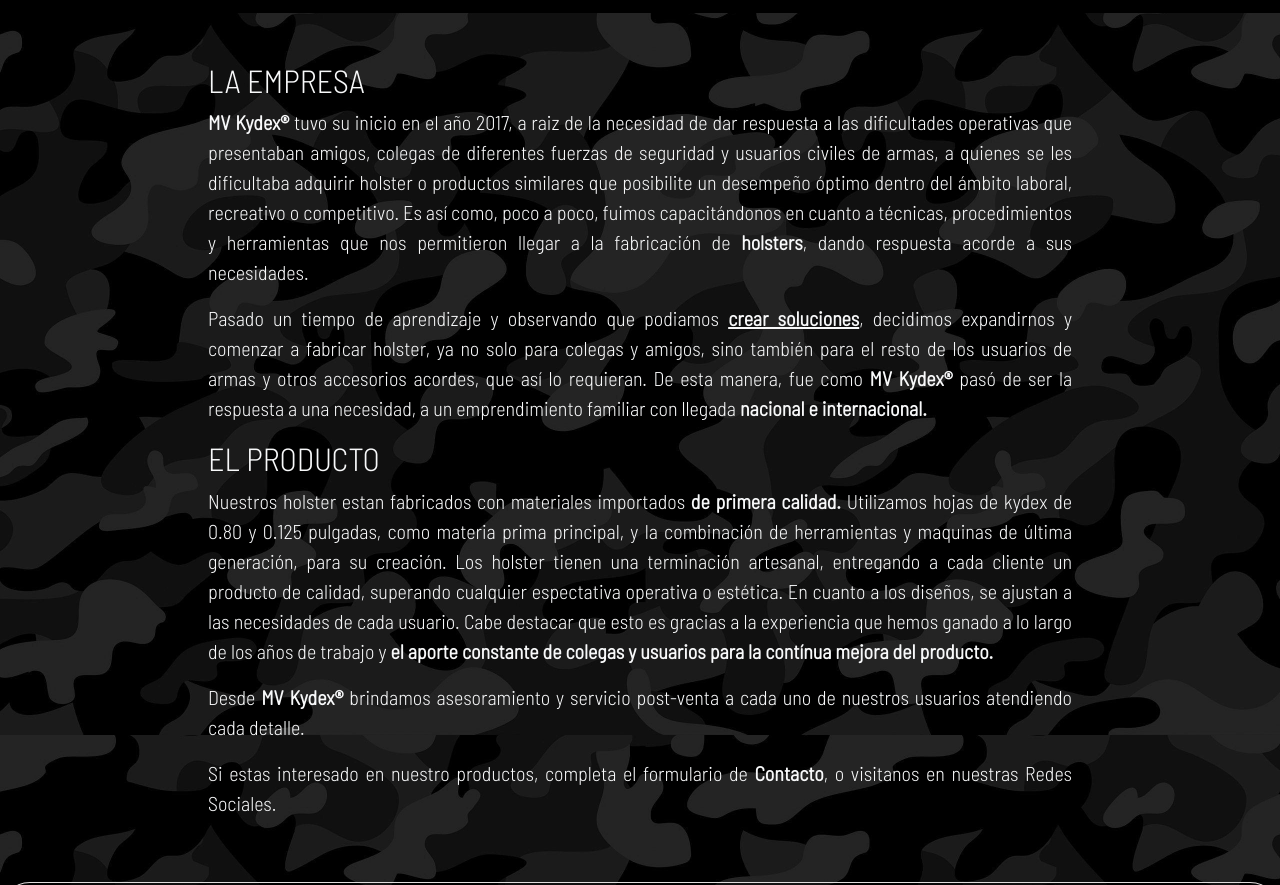
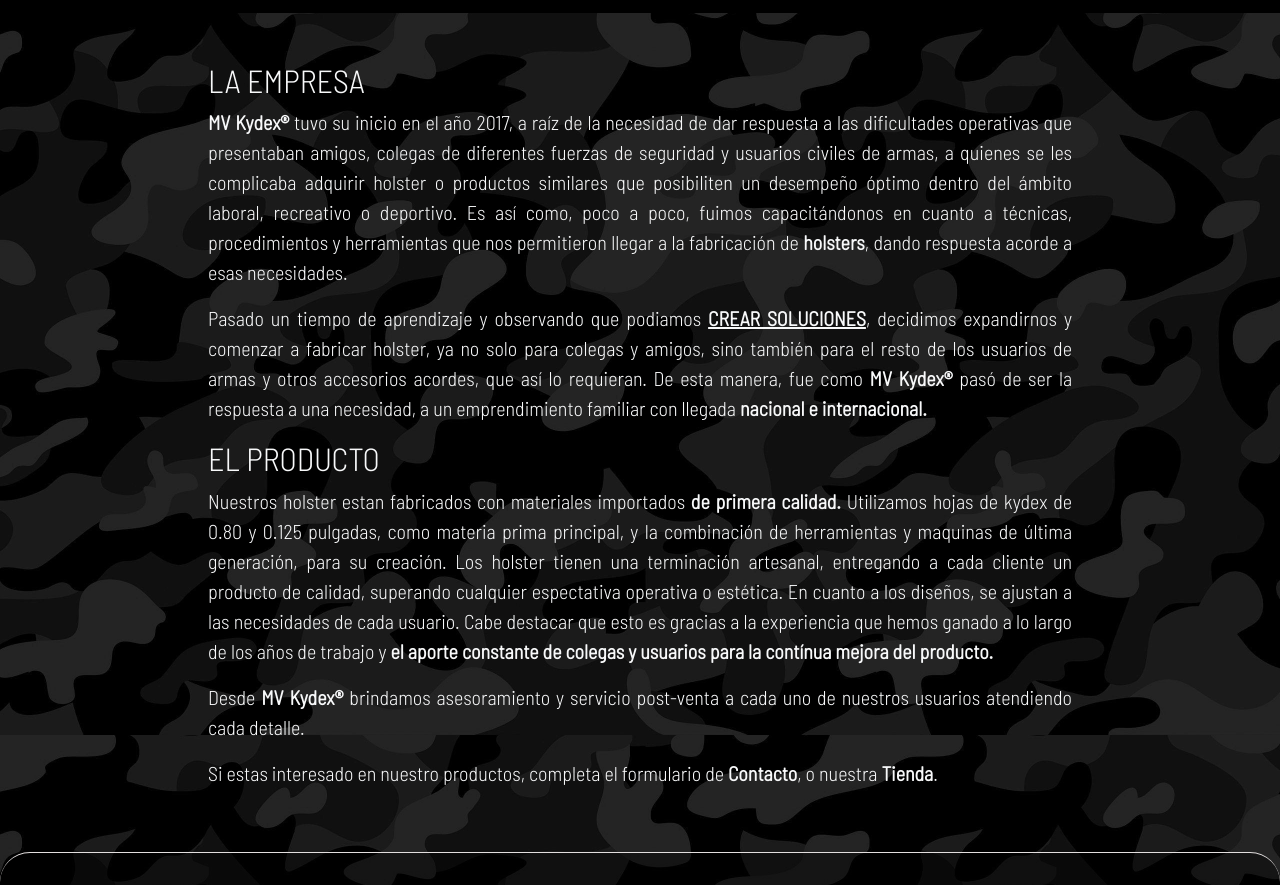
Before and after one commit to Adobatto-Ariel/ProyectoCoder, a website: page pages/nosotros.html in a window 1280 px wide. Shown: the part 65-950 px from the top of the page. Drawn offline with nearby package versions, Linux system fonts and the light colour scheme; files that its build step writes are made by us from their sources.

Commit message:
correcciones en texto nosotros y pregunta5

```diff
--- a/pages/nosotros.html
+++ b/pages/nosotros.html
@@ -61,12 +61,13 @@
         <main class="container-fluid m-0 p-5 w-75 mx-auto" id="nosotros">
             <section class="nosotros text-light fs-5">
                 <h2>LA EMPRESA</h2>
-                <p class=""><strong>MV Kydex®</strong> tuvo su inicio en el año 2017, a raiz de la necesidad de dar respuesta a las dificultades operativas que presentaban amigos, colegas de diferentes fuerzas de seguridad y usuarios civiles de armas, a quienes se les dificultaba adquirir holster o productos similares que posibilite un desempeño óptimo dentro del ámbito laboral, recreativo o competitivo. Es así como, poco a poco, fuimos capacitándonos en cuanto a técnicas, procedimientos y herramientas que nos permitieron llegar a la fabricación de <strong>holsters</strong>, dando respuesta acorde a sus necesidades.</p>
-                <p>Pasado un tiempo de aprendizaje y observando que podiamos <strong class="text-decoration-underline">crear soluciones</strong>, decidimos expandirnos y comenzar a fabricar holster, ya no solo para colegas y amigos, sino también para el resto de los usuarios de armas y otros accesorios acordes, que así lo requieran. De esta manera, fue como <strong>MV Kydex®</strong> pasó de ser la respuesta a una necesidad, a un emprendimiento familiar con llegada <strong>nacional e internacional.</strong></p>
+                <p class=""><strong>MV Kydex®</strong> tuvo su inicio en el año 2017, a raíz de la necesidad de dar respuesta a las dificultades operativas que presentaban amigos, colegas de diferentes fuerzas de seguridad y usuarios civiles de armas, a quienes se les complicaba adquirir holster o productos similares que posibiliten un desempeño óptimo dentro del ámbito laboral, recreativo o deportivo. Es así como, poco a poco, fuimos capacitándonos en cuanto a técnicas, procedimientos y herramientas que nos permitieron llegar a la fabricación de <strong>holsters</strong>, dando respuesta acorde a esas necesidades.</p>
+                <p>Pasado un tiempo de aprendizaje y observando que podiamos <strong class="text-decoration-underline">CREAR SOLUCIONES</strong>, decidimos expandirnos y comenzar a fabricar holster, ya no solo para colegas y amigos, sino también para el resto de los usuarios de armas y otros accesorios acordes, que así lo requieran. De esta manera, fue como <strong>MV Kydex®</strong> pasó de ser la respuesta a una necesidad, a un emprendimiento familiar con llegada <strong>nacional e internacional.</strong></p>
                 <h2>EL PRODUCTO</h2>
-                <p>Nuestros holster estan fabricados con materiales importados <strong>de primera calidad.</strong> Utilizamos hojas de kydex de 0.80 y 0.125 pulgadas, como materia prima principal, y la combinación de herramientas y maquinas de última generación, para su creación. Los holster tienen una terminación artesanal, entregando a cada cliente un producto de calidad, superando cualquier espectativa operativa o estética. En cuanto a los diseños, se ajustan a las necesidades de cada usuario. Cabe destacar que esto es gracias a la experiencia que hemos ganado a lo largo de los años de trabajo y <strong>el aporte constante de colegas y usuarios para la contínua mejora del producto.</strong></p>
+                <p>Nuestros holster estan fabricados con materiales importados <strong>de primera calidad.</strong> Utilizamos hojas de kydex de 0.80 y 0.125 pulgadas, como materia prima principal, y la combinación de herramientas y maquinas de última generación, para su creación. Los holster tienen una terminación artesanal, entregando a cada cliente un producto de calidad, superando cualquier espectativa operativa o estética.
+                En cuanto a los diseños, se ajustan a las necesidades de cada usuario. Cabe destacar que esto es gracias a la experiencia que hemos ganado a lo largo de los años de trabajo y <strong>el aporte constante de colegas y usuarios para la contínua mejora del producto.</strong></p>
                 <p>Desde <strong>MV Kydex®</strong> brindamos asesoramiento y servicio post-venta a cada uno de nuestros usuarios atendiendo cada detalle.</p>
-                <p>Si estas interesado en nuestro productos, completa el formulario de <a href="./contacto.html" target="_blank" class="text-decoration-none text-light"><strong>Contacto</strong></a>, o visitanos en nuestras Redes Sociales.</p>
+                <p>Si estas interesado en nuestro productos, completa el formulario de <a href="./contacto.html" target="_blank" class="text-decoration-none text-light"><strong>Contacto</strong></a>, o nuestra <a href="./contacto.html" target="_blank" class="text-decoration-none text-light"><strong>Tienda</strong></a>.</p>
             </section>
         </main>
         <footer class="main-footer m-0">
```
Also changed, not shown: pages/preguntas.html (+1 -1 lines).
